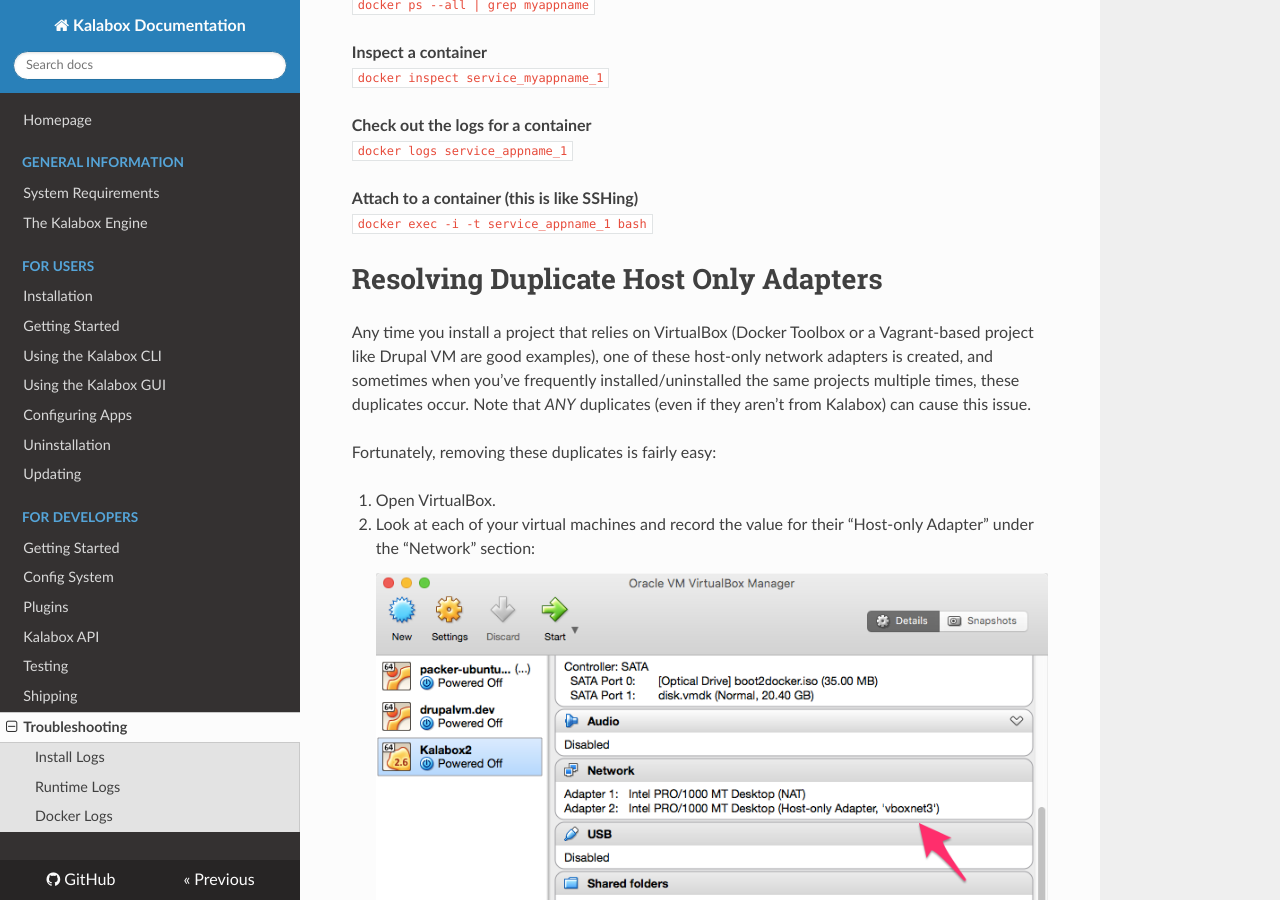
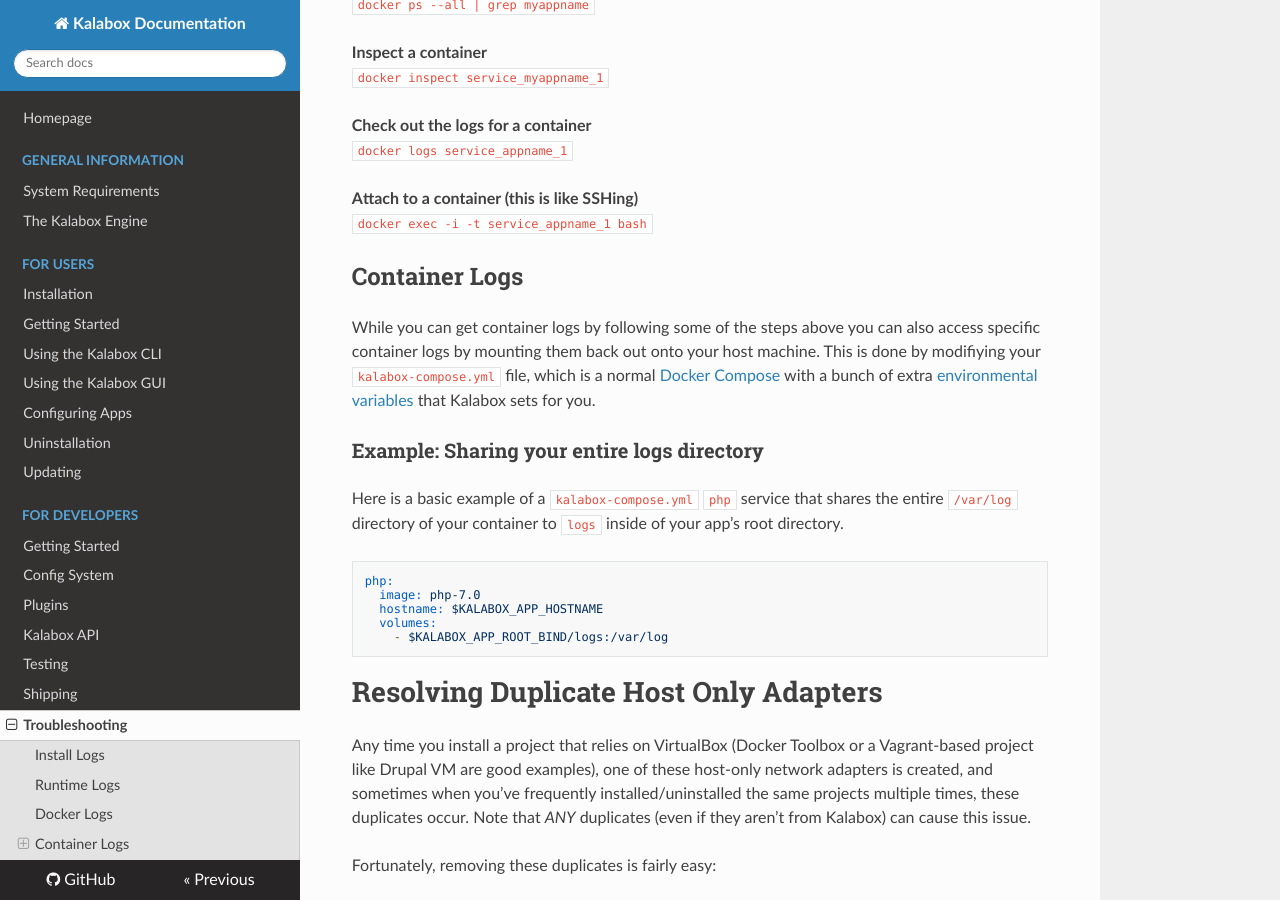
Before and after one commit to kalabox/kalabox, an MkDocs documentation site: the page built from docs/troubleshooting.md, in a window 1280 px wide and 900 px high, scrolled down 1266 px. Built offline with MkDocs 1.6.1, drawn with Linux system fonts in a browser that asks for light colours; nearby versions of some CDN libraries; old or Windows-style settings are respelled for this version of MkDocs.

Commit message:
#1175: Document how to mount out container logs

````diff
--- a/docs/troubleshooting.md
+++ b/docs/troubleshooting.md
@@ -53,6 +53,23 @@ Once you've completed the above you should be able to communicate with your cont
 **Attach to a container (this is like SSHing)**
 `docker exec -i -t service_appname_1 bash`
 
+Container Logs
+--------------
+
+While you can get container logs by following some of the steps above you can also access specific container logs by mounting them back out onto your host machine. This is done by modifiying your `kalabox-compose.yml` file, which is a normal [Docker Compose](https://docs.docker.com/compose/compose-file/) with a bunch of extra [environmental variables](users/cli/#env) that Kalabox sets for you.
+
+### Example: Sharing your entire logs directory
+
+Here is a basic example of a `kalabox-compose.yml` `php` service that shares the entire `/var/log` directory of your container to `logs` inside of your app's root directory.
+
+```yml
+php:
+  image: php-7.0
+  hostname: $KALABOX_APP_HOSTNAME
+  volumes:
+    - $KALABOX_APP_ROOT_BIND/logs:/var/log
+```
+
 Resolving Duplicate Host Only Adapters
 ======================================
 
````
